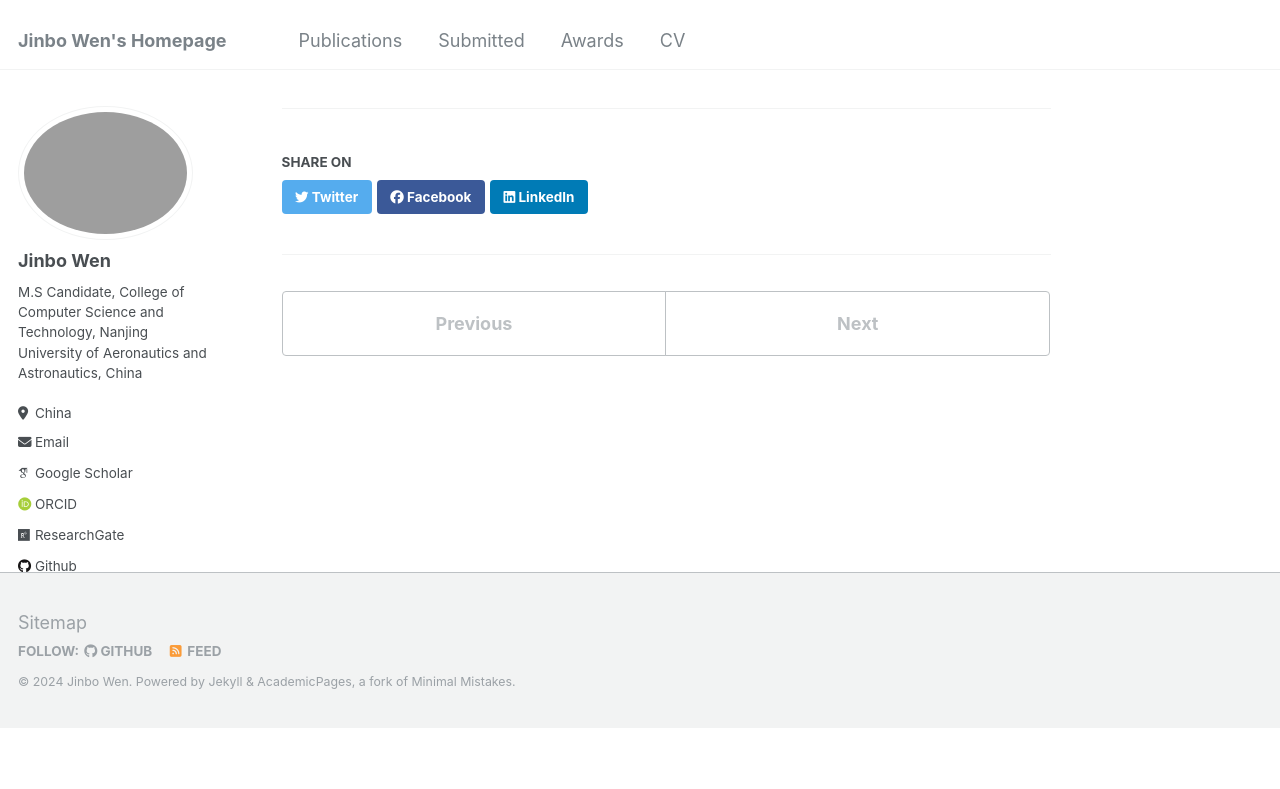
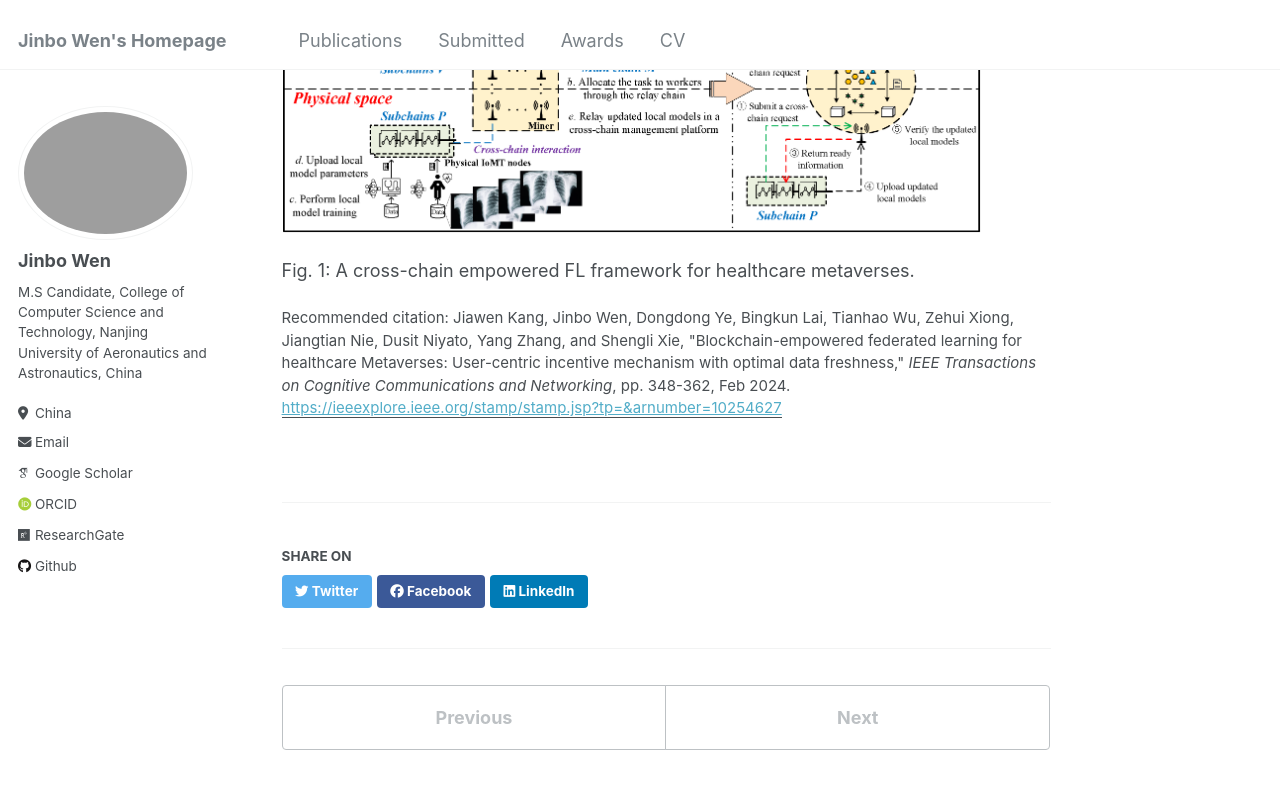
Before and after one commit to JinboWen00/JinboWen00.github.io, a Jekyll site: the page built from _publications/2023-09-10-Blockchain-empowered Federated Learning for Healthcare Metaverses User-centric Incentive Mechanism with Optimal Data Freshness.md, in a window 1280 px wide and 900 px high, scrolled down 828 px. Shown: the top 789 px of the window. Built offline with Jekyll 4.4.1, drawn with Linux system fonts in a browser that asks for light colours; some web fonts are replaced; before the commit the page ends 1555 px from its top, so only the background shows below that.

Commit message:
Update 2023-09-10-Blockchain-empowered Federated Learning for Healthcare Metaverses User-centric Incentive Mechanism with Optimal Data Freshness.md

```diff
--- a/_publications/2023-09-10-Blockchain-empowered Federated Learning for Healthcare Metaverses User-centric Incentive Mechanism with Optimal Data Freshness.md
+++ b/_publications/2023-09-10-Blockchain-empowered Federated Learning for Healthcare Metaverses User-centric Incentive Mechanism with Optimal Data Freshness.md
@@ -10,3 +10,8 @@
 ---
 
 **Abstract:** Given the revolutionary role of metaverses, healthcare metaverses are emerging as a transformative force, creating intelligent healthcare systems that offer immersive and personalized services. The healthcare metaverses allow for effective decision-making and data analytics for users. However, there still exist critical challenges in building healthcare metaverses, such as the risk of sensitive data leakage and issues with sensing data security and freshness, as well as concerns around incentivizing data sharing. In this paper, we first design a user-centric privacy-preserving framework based on decentralized Federated Learning (FL) for healthcare metaverses. To further improve the privacy protection of healthcare metaverses, a cross-chain empowered FL framework is utilized to enhance sensing data security. This framework utilizes a hierarchical cross-chain architecture with a main chain and multiple subchains to perform decentralized, privacy-preserving, and secure data training in both virtual and physical spaces. Moreover, we utilize Age of Information (AoI) as an effective data-freshness metric and propose an AoI-based contract theory model under Prospect Theory (PT) to motivate sensing data sharing in a user-centric manner. This model exploits PT to better capture the subjective utility of the service provider. Finally, our numerical results demonstrate the effectiveness of the proposed schemes for healthcare metaverses.
+
+
+<br/><img src='/images/papers/system.png' width = "700">
+
+Fig. 1: A cross-chain empowered FL framework for healthcare metaverses.
```
